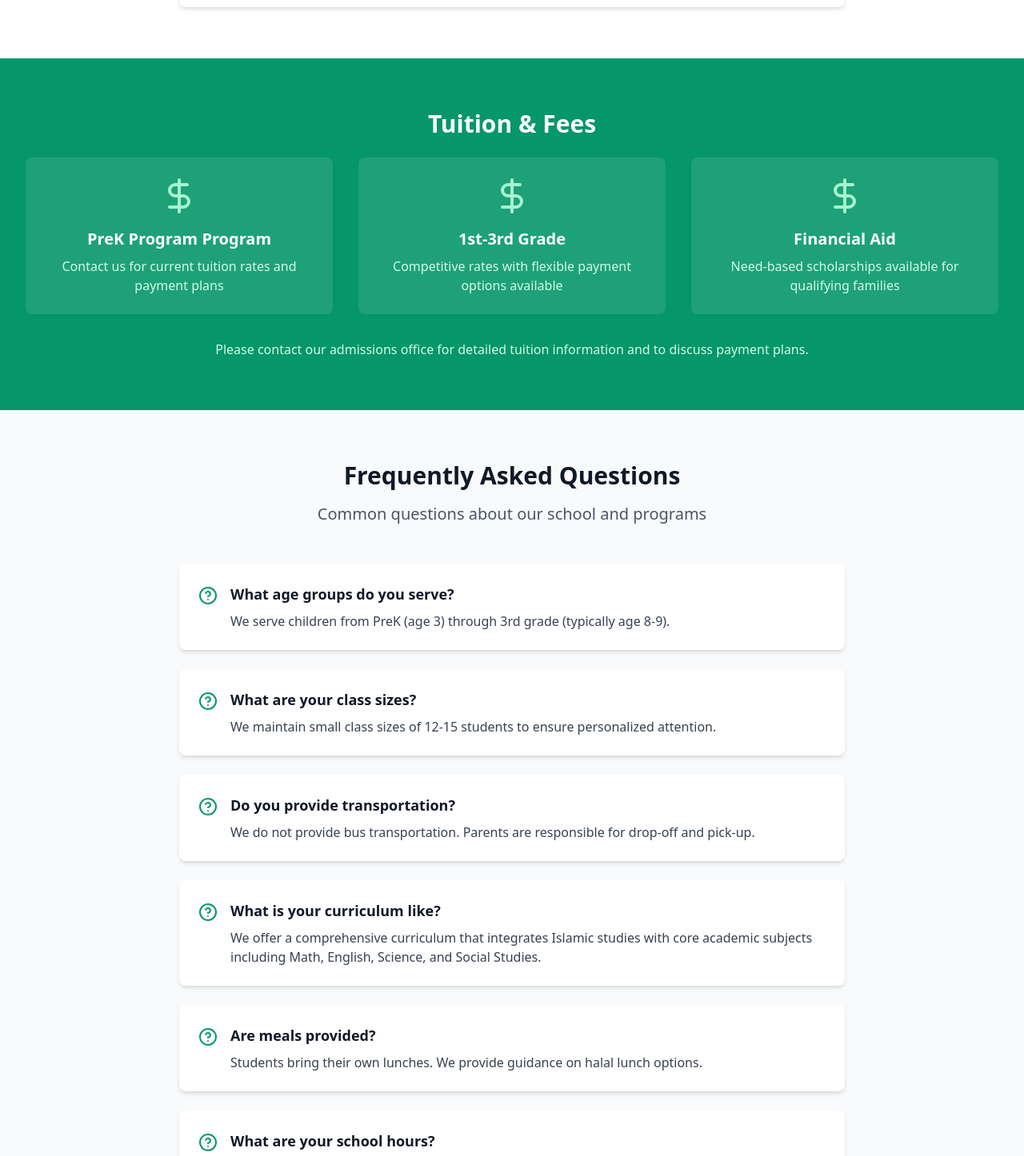
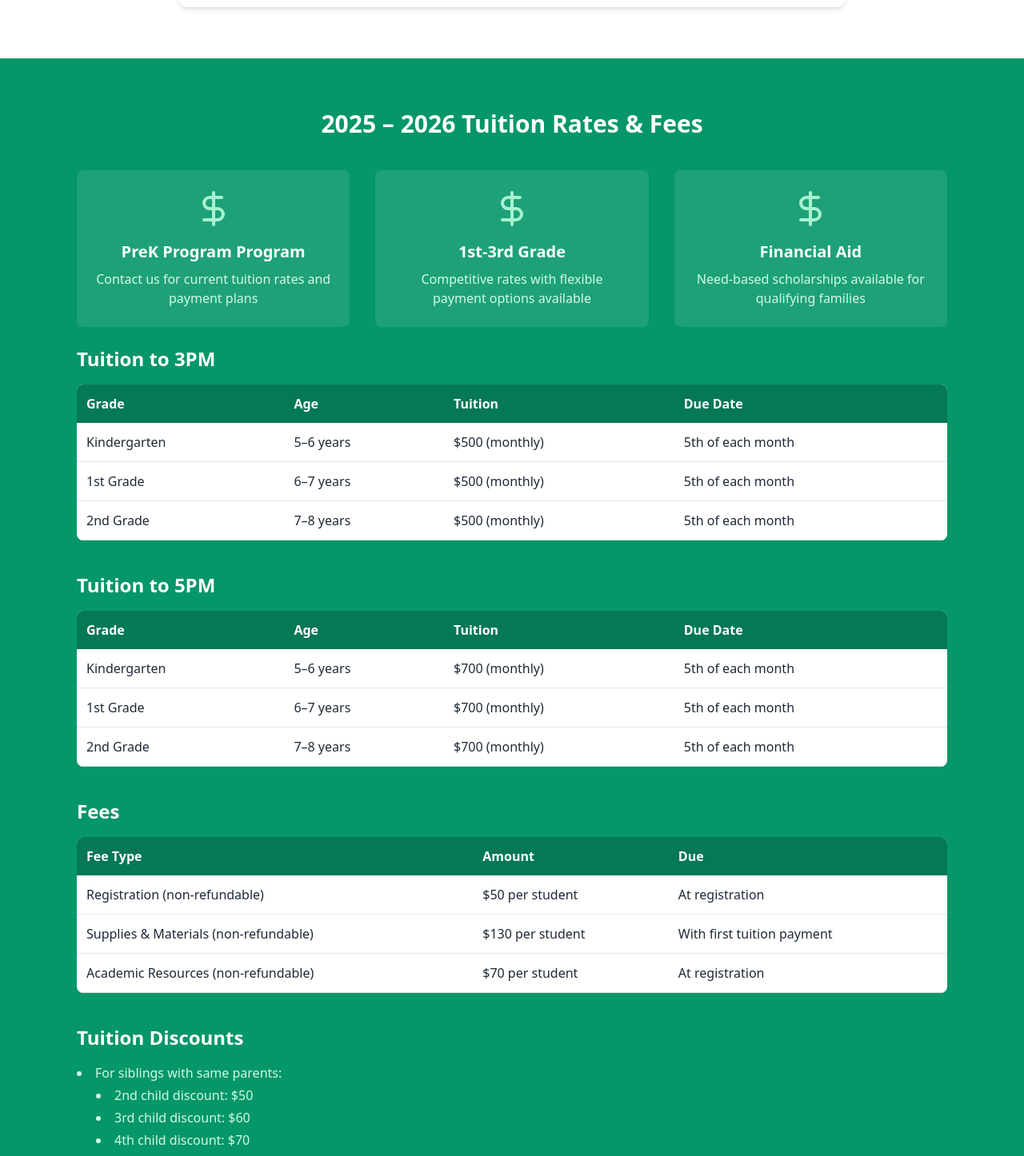
Before and after one commit to Azizkhodja309/Al-quran-school, a React (Vite) app: page /admissions in a window 1280 px wide. Shown: the part 3020-4466 px from the top of the page at 80% size. Built offline with nearby package versions, Linux system fonts and the light colour scheme.

Commit message:
updated admission.tsx

```diff
--- a/src/pages/Admissions.tsx
+++ b/src/pages/Admissions.tsx
@@ -1,10 +1,12 @@
-import React from 'react';
+import React, { useEffect } from 'react';
 import { CheckCircle, Calendar, DollarSign, HelpCircle } from 'lucide-react';
-import { useLanguage } from '../contexts/LanguageContext';
+import { languageChooser, useLanguage } from '../contexts/LanguageContext';
 import RegistrationForm from '../components/RegistrationForm';
 
 const Admissions: React.FC = () => {
-  const { t } = useLanguage();
+  const { t, language: currentLanguage } = useLanguage();
+
+  console.log(currentLanguage);
 
   const steps = [
     {
@@ -42,7 +44,7 @@ const Admissions: React.FC = () => {
       question: t('question1'),
       answer: t('answer1')
     },
-  {
+    {
       question: t('question2'),
       answer: t('answer2')
     },
@@ -63,6 +65,92 @@ const Admissions: React.FC = () => {
       answer: t('answer6')
     }
   ];
+
+  const tuitionTo3PM_en = [
+    { grade: 'Kindergarten', age: '5–6 years', tuition: '$500 (monthly)', due: '5th of each month' },
+    { grade: '1st Grade', age: '6–7 years', tuition: '$500 (monthly)', due: '5th of each month' },
+    { grade: '2nd Grade', age: '7–8 years', tuition: '$500 (monthly)', due: '5th of each month' }
+  ];
+
+  const tuitionTo3PM_uz = [
+    { grade: 'Bogʻcha', age: '5–6 yosh', tuition: '$500 (oyiga)', due: 'har oyning 5-sanasi' },
+    { grade: '1-sinf', age: '6–7 yosh', tuition: '$500 (oyiga)', due: 'har oyning 5-sanasi' },
+    { grade: '2-sinf', age: '7–8 yosh', tuition: '$500 (oyiga)', due: 'har oyning 5-sanasi' }
+  ];
+
+  const tuitionTo3PM_ru = [
+    { grade: 'Детский сад', age: '5–6 лет', tuition: '$500 (в месяц)', due: '5-е число каждого месяца' },
+    { grade: '1-й класс', age: '6–7 лет', tuition: '$500 (в месяц)', due: '5-е число каждого месяца' },
+    { grade: '2-й класс', age: '7–8 лет', tuition: '$500 (в месяц)', due: '5-е число каждого месяца' }
+  ];
+
+  const tuitionTo3PM = currentLanguage === 'en' ? tuitionTo3PM_en : currentLanguage === 'uz' ? tuitionTo3PM_uz : tuitionTo3PM_ru;
+
+  const tuitionTo5PM_en = [
+    { grade: 'Kindergarten', age: '5–6 years', tuition: '$700 (monthly)', due: '5th of each month' },
+    { grade: '1st Grade', age: '6–7 years', tuition: '$700 (monthly)', due: '5th of each month' },
+    { grade: '2nd Grade', age: '7–8 years', tuition: '$700 (monthly)', due: '5th of each month' }
+  ];
+
+  const tuitionTo5PM_uz = [
+    { grade: 'Bogʻcha', age: '5–6 yosh', tuition: '$700 (oyiga)', due: 'har oyning 5-sanasi' },
+    { grade: '1-sinf', age: '6–7 yosh', tuition: '$700 (oyiga)', due: 'har oyning 5-sanasi' },
+    { grade: '2-sinf', age: '7–8 yosh', tuition: '$700 (oyiga)', due: 'har oyning 5-sanasi' }
+  ];
+
+  const tuitionTo5PM_ru = [
+    { grade: 'Детский сад', age: '5–6 лет', tuition: '$700 (в месяц)', due: '5-е число каждого месяца' },
+    { grade: '1-й класс', age: '6–7 лет', tuition: '$700 (в месяц)', due: '5-е число каждого месяца' },
+    { grade: '2-й класс', age: '7–8 лет', tuition: '$700 (в месяц)', due: '5-е число каждого месяца' }
+  ];
+
+  const tuitionTo5PM = currentLanguage === 'en' ? tuitionTo5PM_en : currentLanguage === 'uz' ? tuitionTo5PM_uz : tuitionTo5PM_ru;
+
+  const fees_en = [
+    { type: 'Registration (non-refundable)', amount: '$50 per student', due: 'At registration' },
+    { type: 'Supplies & Materials (non-refundable)', amount: '$130 per student', due: 'With first tuition payment' },
+    { type: 'Academic Resources (non-refundable)', amount: '$70 per student', due: 'At registration' }
+  ];
+
+  const fees_uz = [
+    { type: 'Ro‘yxatdan o‘tish (qaytarilmaydi)', amount: '$50 har bir o‘quvchi uchun', due: 'Ro‘yxatdan o‘tishda' },
+    { type: 'Jihozlar va materiallar (qaytarilmaydi)', amount: '$130 har bir o‘quvchi uchun', due: 'Birinchi oylik to‘lov bilan birga' },
+    { type: 'O‘quv resurslari (qaytarilmaydi)', amount: '$70 har bir o‘quvchi uchun', due: 'Ro‘yxatdan o‘tishda' }
+  ];
+
+  const fees_ru = [
+    { type: 'Регистрационный сбор (не возвращается)', amount: '$50 за ученика', due: 'При регистрации' },
+    { type: 'Материалы и принадлежности (не возвращается)', amount: '$130 за ученика', due: 'С первым платежом за обучение' },
+    { type: 'Учебные ресурсы (не возвращается)', amount: '$70 за ученика', due: 'При регистрации' }
+  ];
+
+  const fees = currentLanguage === 'en' ? fees_en : currentLanguage === 'uz' ? fees_uz : fees_ru;
+
+  const discounts_en = [
+    'For siblings with same parents:',
+    '2nd child discount: $50',
+    '3rd child discount: $60',
+    '4th child discount: $70',
+    '20% discount if tuition is paid in full for the school year'
+  ];
+
+  const discounts_uz = [
+    'Bir xil ota-onaga ega bo‘lgan farzandlar uchun:',
+    '2-farzand uchun chegirma: $50',
+    '3-farzand uchun chegirma: $60',
+    '4-farzand uchun chegirma: $70',
+    'Agar o‘quv yili uchun to‘lov to‘liq oldindan to‘lansa, 20% chegirma'
+  ];
+
+  const discounts_ru = [
+    'Для детей от одних родителей:',
+    'Скидка для второго ребенка: $50',
+    'Скидка для третьего ребенка: $60',
+    'Скидка для четвертого ребенка: $70',
+    'Скидка 20% при полной оплате обучения за учебный год'
+  ];
+
+  const discounts = currentLanguage === 'en' ? discounts_en : currentLanguage === 'uz' ? discounts_uz : discounts_ru;
 
   return (
     <div className="min-h-screen bg-white">
@@ -131,10 +219,17 @@ const Admissions: React.FC = () => {
       </section>
 
       {/* Tuition & Fees */}
-      <section className="py-16 bg-emerald-600">
-        <div className="max-w-7xl mx-auto px-4 sm:px-6 lg:px-8 text-center">
-          <h2 className="text-3xl font-bold text-white mb-6">{t('tuitionFees')}</h2>
-          <div className="grid grid-cols-1 md:grid-cols-3 gap-8">
+      <section className="py-16 bg-emerald-600 text-white">
+        <div className="max-w-6xl mx-auto px-4 sm:px-6 lg:px-8">
+          <h2 className="text-3xl font-bold text-center mb-10">
+            {languageChooser(
+              '2025 – 2026 Tuition Rates & Fees',
+              '2025 – 2026 O‘quv to‘lovlari va yig‘imlar',
+              'Стоимость и сборы на 2025 – 2026 год'
+            )}
+          </h2>
+
+          <div className="grid grid-cols-1 md:grid-cols-3 gap-8 text-center">
             <div className="bg-white bg-opacity-10 rounded-lg p-6">
               <DollarSign className="h-12 w-12 text-emerald-200 mx-auto mb-4" />
               <h3 className="text-xl font-semibold text-white mb-2">{t('preK')} {t('program')}</h3>
@@ -151,11 +246,93 @@ const Admissions: React.FC = () => {
               <p className="text-emerald-100">{t('tuitionInfo3')}</p>
             </div>
           </div>
-          <p className="text-emerald-100 mt-8">
-            {t('tuitionInfo4')}
-         </p>
+          <br />
+
+          <h3 className="text-2xl font-semibold mb-4">
+            {languageChooser(
+              'Tuition to 3PM',
+              '	Soat 15:00 gacha o‘quv to‘lovi',
+              'Обучение до 15:00')}
+            </h3>
+          <table className="w-full text-left bg-white text-gray-800 rounded-lg overflow-hidden mb-10">
+            <thead className="bg-emerald-700 text-white">
+              <tr>
+                <th className="p-3">{languageChooser('Grade','Sinf','Класс')}</th>
+                <th className="p-3">{languageChooser('Age','Yosh','Возраст')}</th>
+                <th className="p-3">{languageChooser('Tuition','To‘lov','Стоимость обучения')}</th>
+                <th className="p-3">{languageChooser('Due Date','To‘lov sanasi','Срок оплаты')}</th>
+              </tr>
+            </thead>
+            <tbody>
+              {tuitionTo3PM.map((row, i) => (
+                <tr key={i} className="border-b">
+                  <td className="p-3">{row.grade}</td>
+                  <td className="p-3">{row.age}</td>
+                  <td className="p-3">{row.tuition}</td>
+                  <td className="p-3">{row.due}</td>
+                </tr>
+              ))}
+            </tbody>
+          </table>
+
+          <h3 className="text-2xl font-semibold mb-4">
+            {languageChooser('Tuition to 5PM', 'Soat 17:00 gacha o‘quv to‘lovi', 'Обучение до 17:00')}
+          </h3>
+          <table className="w-full text-left bg-white text-gray-800 rounded-lg overflow-hidden mb-10">
+            <thead className="bg-emerald-700 text-white">
+              <tr>
+              <th className="p-3">{languageChooser('Grade','Sinf','Класс')}</th>
+                <th className="p-3">{languageChooser('Age','Yosh','Возраст')}</th>
+                <th className="p-3">{languageChooser('Tuition','To‘lov','Стоимость обучения')}</th>
+                <th className="p-3">{languageChooser('Due Date','To‘lov sanasi','Срок оплаты')}</th>
+              </tr>
+            </thead>
+            <tbody>
+              {tuitionTo5PM.map((row, i) => (
+                <tr key={i} className="border-b">
+                  <td className="p-3">{row.grade}</td>
+                  <td className="p-3">{row.age}</td>
+                  <td className="p-3">{row.tuition}</td>
+                  <td className="p-3">{row.due}</td>
+                </tr>
+              ))}
+            </tbody>
+          </table>
+
+          <h3 className="text-2xl font-semibold mb-4">{languageChooser('Fees','Qo‘shimcha yig‘imlar','Дополнительные сборы')}</h3>
+          <table className="w-full text-left bg-white text-gray-800 rounded-lg overflow-hidden mb-10">
+            <thead className="bg-emerald-700 text-white">
+              <tr>
+                <th className="p-3">{languageChooser('Fee Type', 'Yig‘im turi', 'Тип сбора')}</th>
+                <th className="p-3">{languageChooser('Amount', 'Miqdori', 'Сумма')}</th>
+                <th className="p-3">{languageChooser('Due', 'To‘lanadigan vaqt', 'Срок оплаты')}</th>
+              </tr>
+            </thead>
+            <tbody>
+              {fees.map((fee, i) => (
+                <tr key={i} className="border-b">
+                  <td className="p-3">{fee.type}</td>
+                  <td className="p-3">{fee.amount}</td>
+                  <td className="p-3">{fee.due}</td>
+                </tr>
+              ))}
+            </tbody>
+          </table>
+
+          {/* Discounts */}
+          <h3 className="text-2xl font-semibold mb-4">{languageChooser('Tuition Discounts', 'To‘lov uchun chegirmalar', 'Скидки на обучение')}</h3>
+          <ul className="text-left text-emerald-100 list-disc list-inside space-y-1">
+            {discounts.map((item, i) => (
+              <li key={i} className={i === 0 ? '' : 'ml-6'}>{item}</li>
+            ))}
+          </ul>
         </div>
+
+        <p className="text-emerald-100 mt-8 text-center">
+          {t('tuitionInfo4')}
+        </p>
       </section>
+
 
       {/* FAQs */}
       <section className="py-16 bg-gray-50">
```
Also changed, not shown: 1 other file (tests, documents, lock files or other folders).
